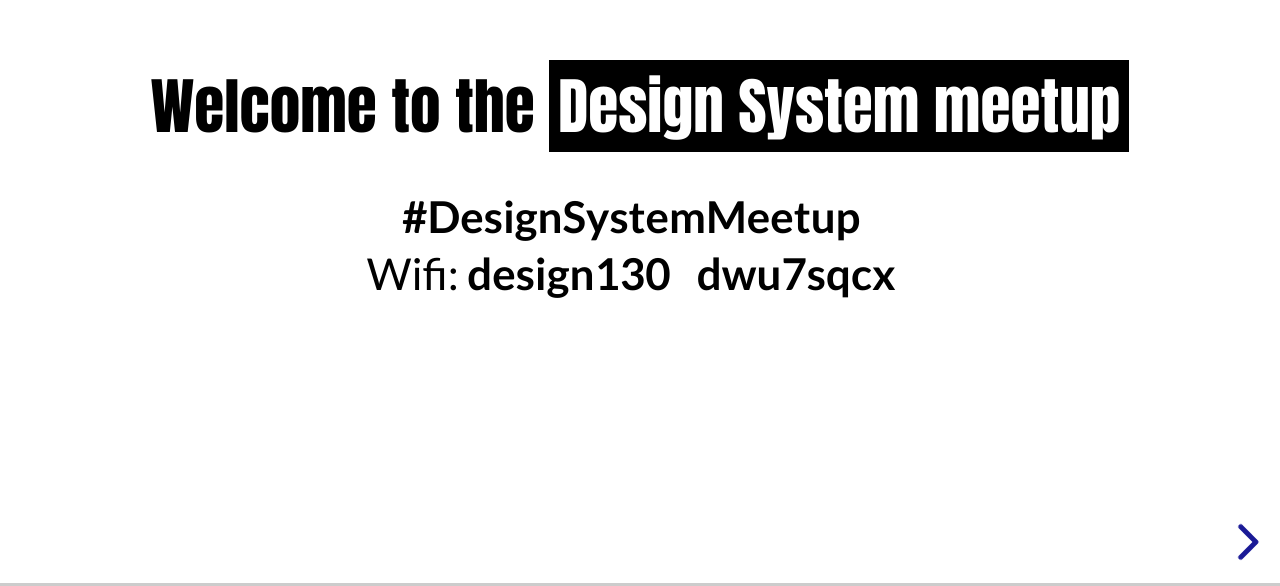
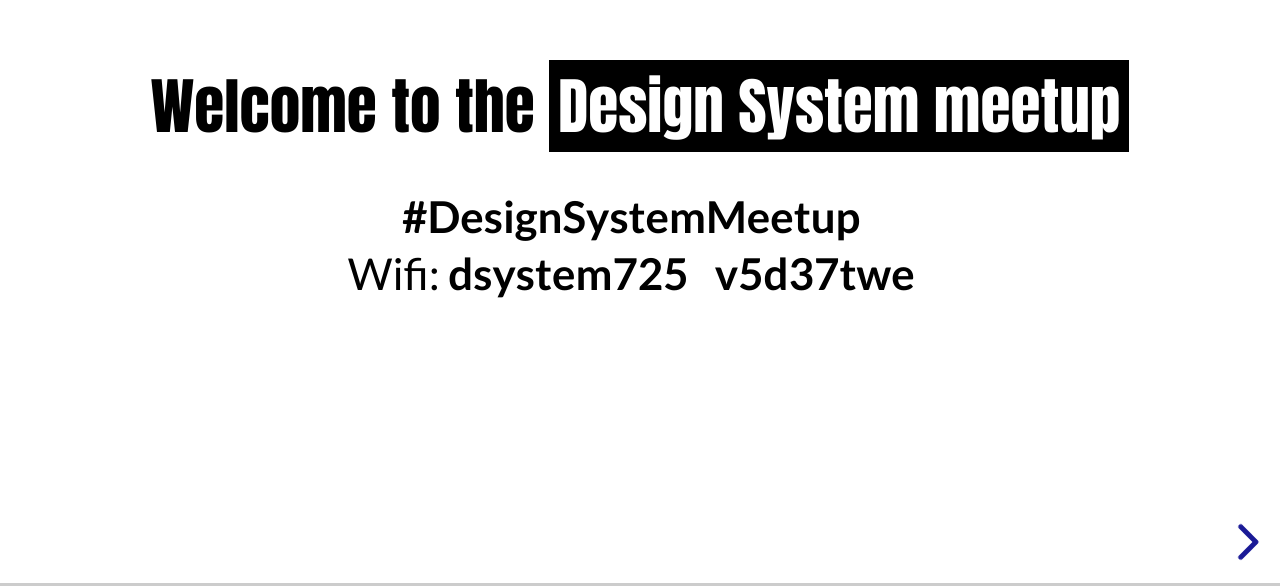
Before and after one commit to dominikwilkowski/talks, a website: page design-system-meetup/index.html in a window 1280 px wide. Shown: the part 214-800 px from the top of the page. Drawn offline with Linux system fonts and the light colour scheme; a web font is replaced by a local one.

Commit message:
added wifi
Signed-off-by: Dominik Wilkowski <Hi@Dominik-Wilkowski.com>

```diff
--- a/design-system-meetup/index.html
+++ b/design-system-meetup/index.html
@@ -25,8 +25,8 @@
 				</p>
 				<p>
 					Wifi:
-					<strong>design130</strong>
-					<strong>dwu7sqcx</strong>
+					<strong>dsystem725</strong>
+					<strong>v5d37twe</strong>
 				</p>
 			</section>
 
```
